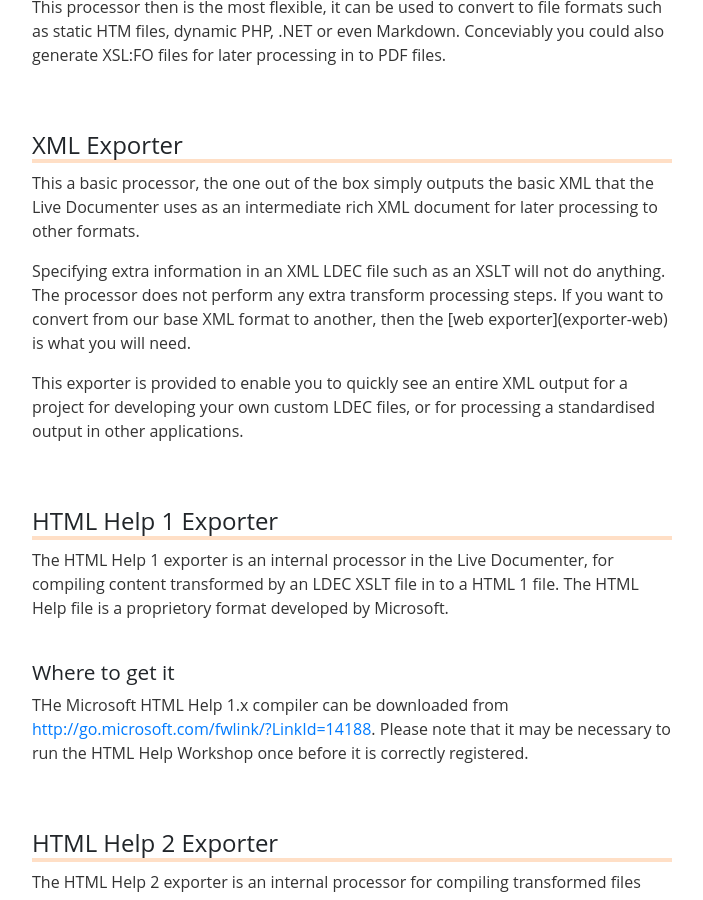
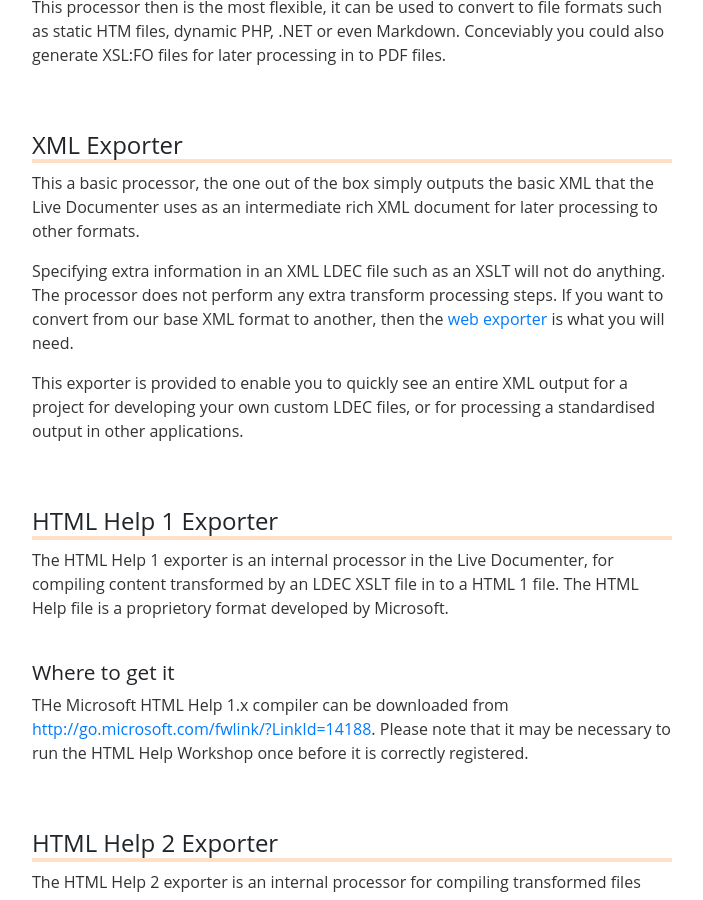
Before and after one commit to barry-jones/livedocumenter-site, a Jekyll site: the page built from src/docs_exporters.md, in a window 1280 px wide and 900 px high, scrolled down 720 px. Shown: the whole window, without its empty margins (355-1058 px from the left). Built offline with Jekyll 4.4.1, drawn with Linux system fonts in a browser that asks for light colours; nearby versions of some CDN libraries.

Commit message:
updated exported md file to removed unnecessary html

```diff
--- a/src/docs_exporters.md
+++ b/src/docs_exporters.md
@@ -11,7 +11,7 @@
 
 The following exporters are provided to generate documentation in various formats.
 
-<p>The Live Documenter application provides the following internal processors for generating documentation. Any details regarding the installation and use of the exporters are detailed in the pages below.</p>
+The Live Documenter application provides the following internal processors for generating documentation. Any details regarding the installation and use of the exporters are detailed in the pages below.
 
 <ul>
     <li><a href="#web">Web exporter</a></li>
@@ -22,51 +22,43 @@
 </ul>
 
 <h2 id="web">Web Exporter</h2>
-<p>The web exporter is an internal processor for converting files from one source to another using
-    the specified LDEC XSLT file. Web is a bit of a misnomer as the processor does not really care
-     what you convert the originating XML to.</p>
+The web exporter is an internal processor for converting files from one source to another using  the specified LDEC XSLT file. Web is a bit of a misnomer as the processor does not really care  what you convert the originating XML to.
 
-<p>This processor then is the most flexible, it can be used to convert to file formats such as static
-     HTM files, dynamic PHP, .NET or even Markdown. Conceviably you could also generate XSL:FO files
-     for later processing in to PDF files.</p>
+This processor then is the most flexible, it can be used to convert to file formats such as static  HTM files, dynamic PHP, .NET or even Markdown. Conceviably you could also generate XSL:FO files  for later processing in to PDF files.
 
 <h2 id="xml">XML Exporter</h2>
-<p>This a basic processor, the one out of the box simply outputs the basic XML that the Live
-Documenter uses as an intermediate rich XML document for later processing to other formats.</p>
+This a basic processor, the one out of the box simply outputs the basic XML that the Live
+Documenter uses as an intermediate rich XML document for later processing to other formats.
 
-<p>Specifying extra information in an XML LDEC file such as an XSLT will not do anything. The
+Specifying extra information in an XML LDEC file such as an XSLT will not do anything. The
 processor does not perform any extra transform processing steps. If you want to convert from
-our base XML format to another, then the [web exporter](exporter-web) is what you will need.</p>
+our base XML format to another, then the [web exporter](exporter-web) is what you will need.
 
-<p>This exporter is provided to enable you to quickly see an entire XML output for a project for
-developing your own custom LDEC files, or for processing a standardised output in other applications.</p>
+This exporter is provided to enable you to quickly see an entire XML output for a project for
+developing your own custom LDEC files, or for processing a standardised output in other applications.
 
 <h2 id="htmlhelp1">HTML Help 1 Exporter</h2>
-<p>The HTML Help 1 exporter is an internal processor in the Live Documenter, for compiling content transformed by an LDEC XSLT file in to a HTML 1 file. The HTML Help file is a proprietory format developed by Microsoft.</p>
+The HTML Help 1 exporter is an internal processor in the Live Documenter, for compiling content transformed by an LDEC XSLT file in to a HTML 1 file. The HTML Help file is a proprietory format developed by Microsoft.
 
 <h3>Where to get it</h3>
-<p>THe Microsoft HTML Help 1.x compiler can be downloaded from <a href="http://go.microsoft.com/fwlink/?LinkId=14188">http://go.microsoft.com/fwlink/?LinkId=14188</a>. Please note that it may be necessary to run the HTML Help Workshop once before it is correctly registered.</p>
+THe Microsoft HTML Help 1.x compiler can be downloaded from <a href="http://go.microsoft.com/fwlink/?LinkId=14188">http://go.microsoft.com/fwlink/?LinkId=14188</a>. Please note that it may be necessary to run the HTML Help Workshop once before it is correctly registered.
 
 <h2 id="htmlhelp2">HTML Help 2 Exporter</h2>
-<p>The HTML Help 2 exporter is an internal processor for compiling transformed files form the LDEC specified XSLT file in to a compiled HTML Help 2 file.</p>
+The HTML Help 2 exporter is an internal processor for compiling transformed files form the LDEC specified XSLT file in to a compiled HTML Help 2 file.
 
 <h3>Where to get it</h3>
-<p>Please note that the only viewer for this format is in Visual Studio 2002-2008 and so producing in this format should only be necessary
-    if you are intending to integrate with those version of Visual Studio.</p>
+Please note that the only viewer for this format is in Visual Studio 2002-2008 and so producing in this format should only be necessary if you are intending to integrate with those version of Visual Studio.
 
 <h3>Visual Studio 2008</h3>
-<p>If you have this version installed you can download the compiler from <a href="http://www.microsoft.com/en-us/download/details.aspx?id=21827">http://www.microsoft.com/en-us/download/details.aspx?id=21827</a></p>
+If you have this version installed you can download the compiler from <a href="http://www.microsoft.com/en-us/download/details.aspx?id=21827">http://www.microsoft.com/en-us/download/details.aspx?id=21827</a>
 
 <h3>Visual Studio 2005</h3>
-<p>You will need to install the Visual Studio SDK. The download is no longer available on the Microsoft site.</p>
+You will need to install the Visual Studio SDK. The download is no longer available on the Microsoft site.
 
 <h3>Visual Studio 2003</h3>
-<p>If you have Visual Studio 2003 installed, install the Microsoft Help 2.x Compiler by installing the
-    Microsoft Visual Studio .NET Help Integration Kit, a Microsoft provided free Add-In to Visual Studio
-    2003 that provides the functionality for compiling Microsoft Help 2.x projects.</p>
+If you have Visual Studio 2003 installed, install the Microsoft Help 2.x Compiler by installing the Microsoft Visual Studio .NET Help Integration Kit, a Microsoft provided free Add-In to Visual Studio 2003 that provides the functionality for compiling Microsoft Help 2.x projects.
 
-<p>You can freely download the Visual Studio .NET Help Integration kit from this MSDN download page
-    <a href="http://www.microsoft.com/en-us/download/details.aspx?id=13644">http://www.microsoft.com/en-us/download/details.aspx?id=13644</a></p>
+You can freely download the Visual Studio .NET Help Integration kit from this MSDN download page  <a href="http://www.microsoft.com/en-us/download/details.aspx?id=13644">http://www.microsoft.com/en-us/download/details.aspx?id=13644</a>
 
 <h2 id="helpviewer1">Help Viewer 1 Exporter</h2>
-<p>The Help Viewer 1 exporter is an internal processor for compiling transformed files from the LDEC XSLT in to a Help Viewer 1 file.</p>
+The Help Viewer 1 exporter is an internal processor for compiling transformed files from the LDEC XSLT in to a Help Viewer 1 file.
```
